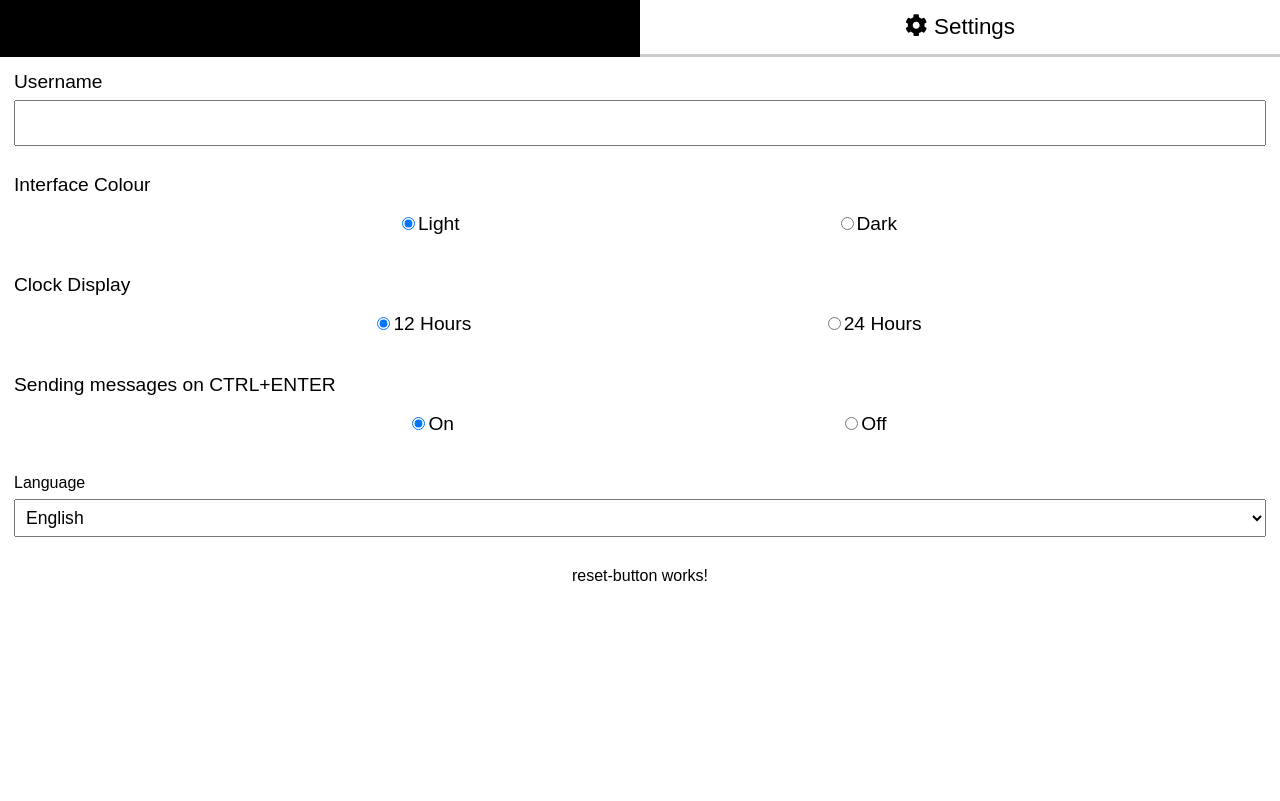
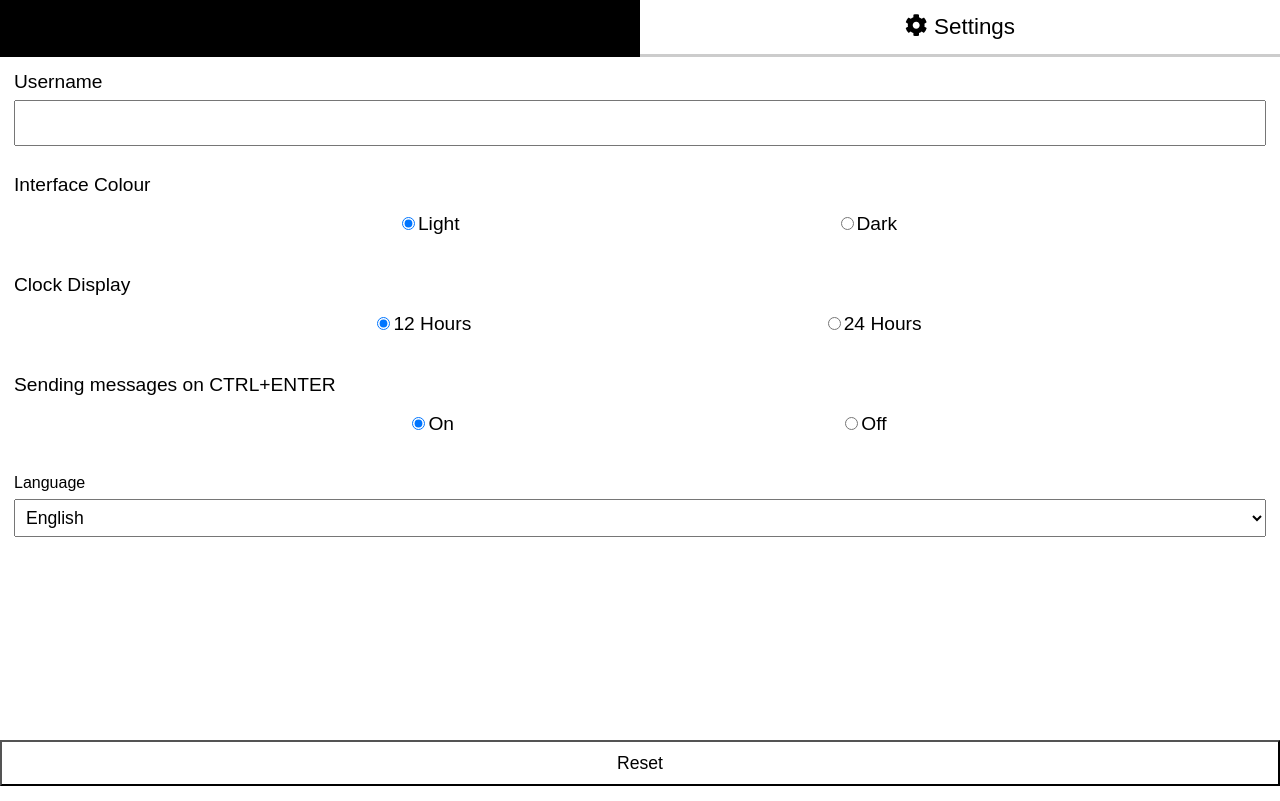
Before and after one commit to mihailgaberov/angular-chat, an Angular app: page /settings in a window 1280 px wide. Built offline with nearby package versions, Linux system fonts and the light colour scheme.

Commit message:
:sparkles: Added reset-button.component UI.

```diff
--- a/src/app/reset-button/reset-button.component.html
+++ b/src/app/reset-button/reset-button.component.html
@@ -1 +1,3 @@
-<p>reset-button works!</p>
+<div class="reset-button">
+  <button>Reset</button>
+</div>
--- a/src/app/reset-button/reset-button.component.scss
+++ b/src/app/reset-button/reset-button.component.scss
@@ -0,0 +1,14 @@
+.reset-button {
+  width: 100%;
+  position: fixed;
+  bottom: 14px;
+
+  button {
+    width: 100%;
+    line-height: 28px;
+    font-size: 1.1em;
+    padding: 7px;
+    color: var(--primary-light);
+    background-color: var(--secondary-dark);
+  }
+}
```
